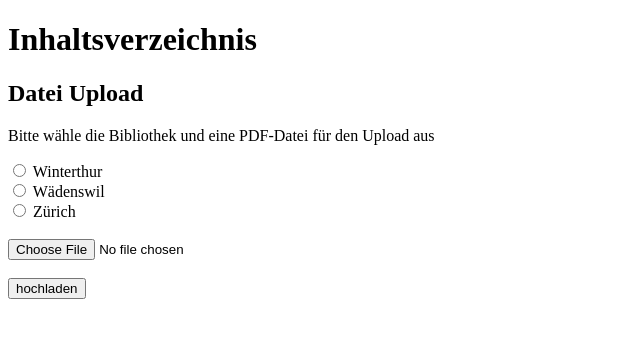
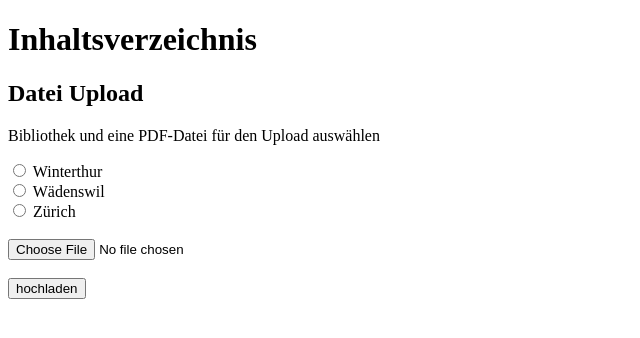
Before and after one commit to rhodijn/toc_app, a Flask app: page / in a window 1280 px wide. Shown: the top 338 px of the page, without its empty margins (0-640 px from the left). Run offline with Flask 3, Linux system fonts and the light colour scheme.

Commit message:
minor change in text

```diff
--- a/templates/upload.html
+++ b/templates/upload.html
@@ -11,7 +11,7 @@
 <body>
     <h1>{{ title }}</h1>
     <h2>Datei Upload</h2>
-    <p>Bitte wähle die Bibliothek und eine PDF-Datei für den Upload aus</p>
+    <p>Bibliothek und eine PDF-Datei für den Upload auswählen</p>
     <form title="pdf upload" method="POST" action="result" enctype="multipart/form-data">
         <input id="winterthur" name="library" type="radio" value="win" />
         <label for="winterthur" title="Winterthur">Winterthur</label><br />
```
